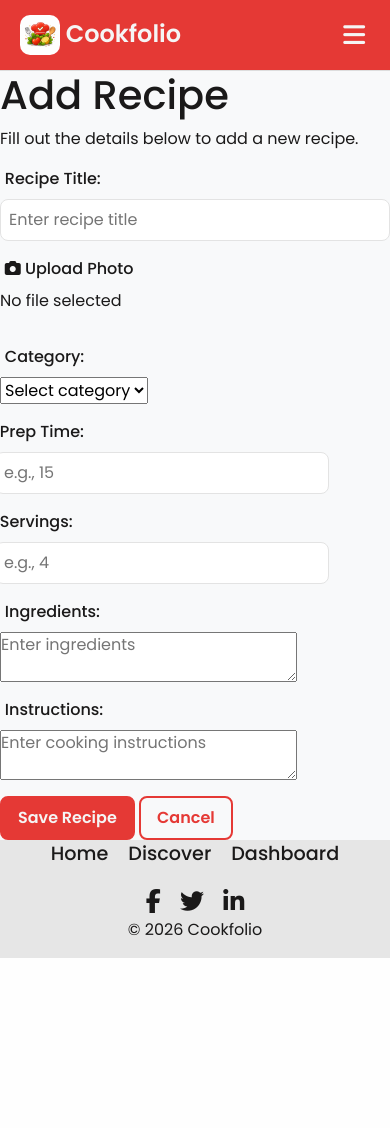
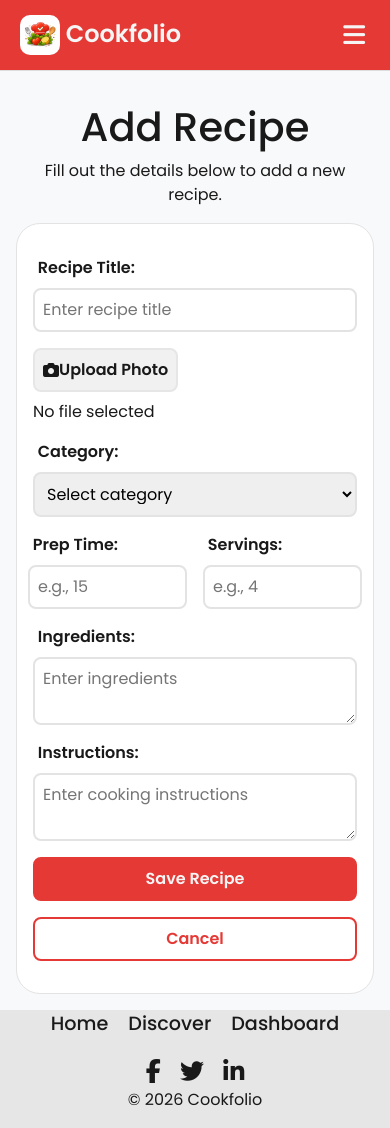
Before and after one commit to silviyahristova/cookfolio, a Flask app: page /add-recipe in a window 390 px wide. Before the commit the page ends 958 px from the top, so only its background shows below. Run offline with Flask 3, Linux system fonts and the light colour scheme; the visitor is signed in with stand-in values (Sample User, id 1); some libraries are stand-ins or nearby versions.

Commit message:
style: make layouts, form fields, upload button and responsive design for add recipe page

```diff
--- a/app/static/css/style.css
+++ b/app/static/css/style.css
@@ -386,7 +386,8 @@ header {
 
 .hero-container,
 .register-container,
-.login-container {
+.login-container,
+.add-recipe-container {
     display: flex;
     flex-direction: column;
     align-items: center;
@@ -398,7 +399,8 @@ header {
 
 .hero-text,
 .register-text,
-.login-text {
+.login-text,
+.add-recipe-text {
     text-align: center;
 }
 
@@ -538,12 +540,14 @@ header {
 /*register page*/
 
 .register-section,
-.login-section {
+.login-section,
+.add-recipe-section {
     padding: 2rem 1rem 0 1rem;
 }
 
 .register-form,
-.login-form {
+.login-form,
+.add-recipe-form {
     background-color: #fff;
     border: 1px solid #e3e3e3;
     border-radius: 1.5rem;
@@ -625,6 +629,71 @@ header {
     max-width: 420px;
 }
 
+/*Recipe page*/
+
+.recipe-layout {
+    display: block;
+}
+
+.add-recipe-form input,
+.add-recipe-form textarea,
+.add-recipe-form select {
+    width: 100%;
+    padding: 0.5rem;
+    border: 2px solid #e3e3e3;
+    border-radius: 8px;
+    font-size: 1rem;
+}
+
+.add-recipe-form textarea {
+    resize: vertical;
+}
+
+.add-recipe-form label {
+    display: block;
+    font-weight: 600;
+    color: #1a1919;
+}
+
+.add-recipe-form input:focus,
+.add-recipe-form textarea:focus,
+.add-recipe-form select:focus {
+    outline: none;
+    border-color: #43a047;
+}
+
+.form-group .photo-upload-box {
+    display: inline-flex;
+    align-items: center;
+    border: 2px solid #e6e6e6;
+    background-color: #f1f1f1;
+    border-radius: 8px;
+    padding: 0.5rem;
+    cursor: pointer;
+}
+
+.form-group .photo-upload-box:hover {
+    border-color: #43a047;
+}
+
+.form-group .file-text{
+    margin: 0;
+}
+
+.form-row {
+    display: flex;
+    flex-wrap: nowrap;
+    gap: 1rem;
+}
+
+.form-actions {
+    display: flex;
+    flex-direction: column;
+    gap: 1rem;
+    margin-top: 1rem;
+}
+
+
 /*Media Queries*/
 
 @media (max-width: 600px) {
```
Also changed, not shown: other parts of app/static/css/style.css (+39 -0 lines).
